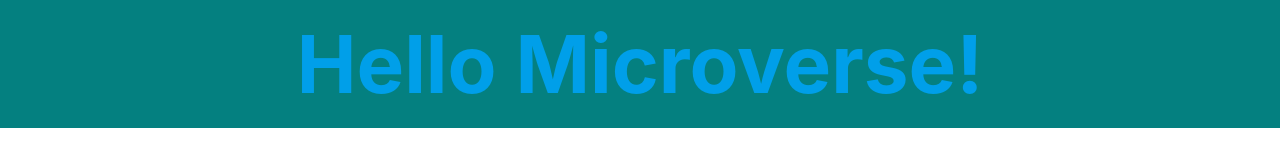
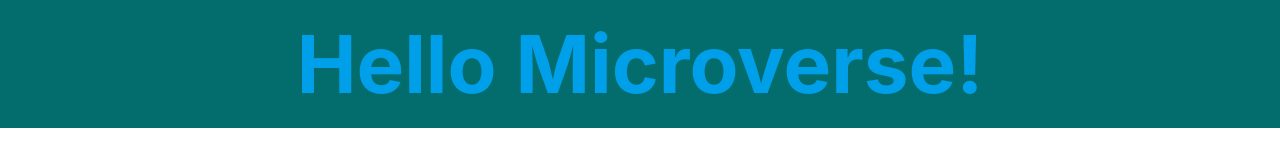
Before and after one commit to victormc13/Hello-world, a plain HTML site: page index.html in a window 1280 px wide. Drawn offline with Linux system fonts and the light colour scheme.

Commit message:
Fix linters errores

```diff
--- a/style.css
+++ b/style.css
@@ -16,5 +16,5 @@
   text-align: center;
   font-size: 80px;
   color: rgb(0, 159, 233);
-  background-color: rgb(4, 128, 128);
+  background-color: rgb(3, 109, 109);
 }
```
